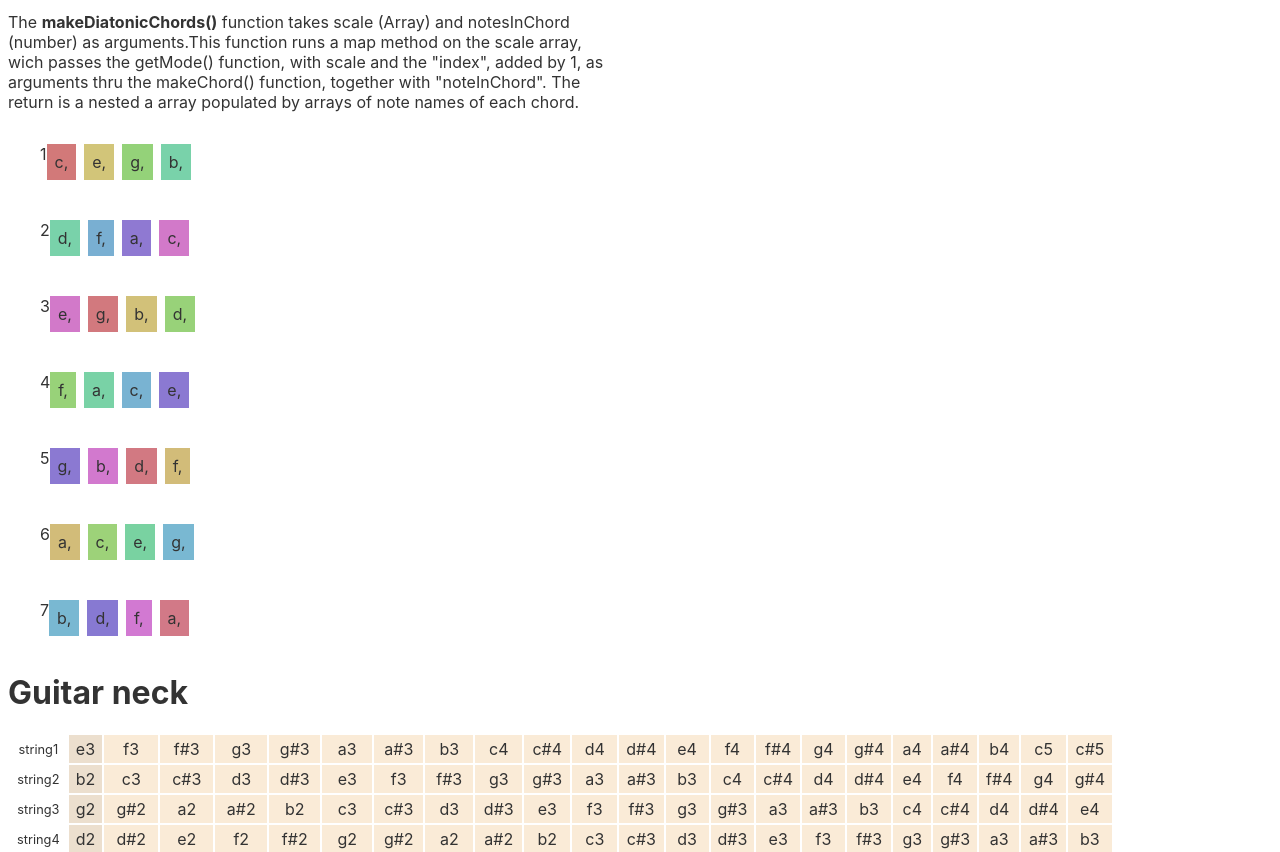
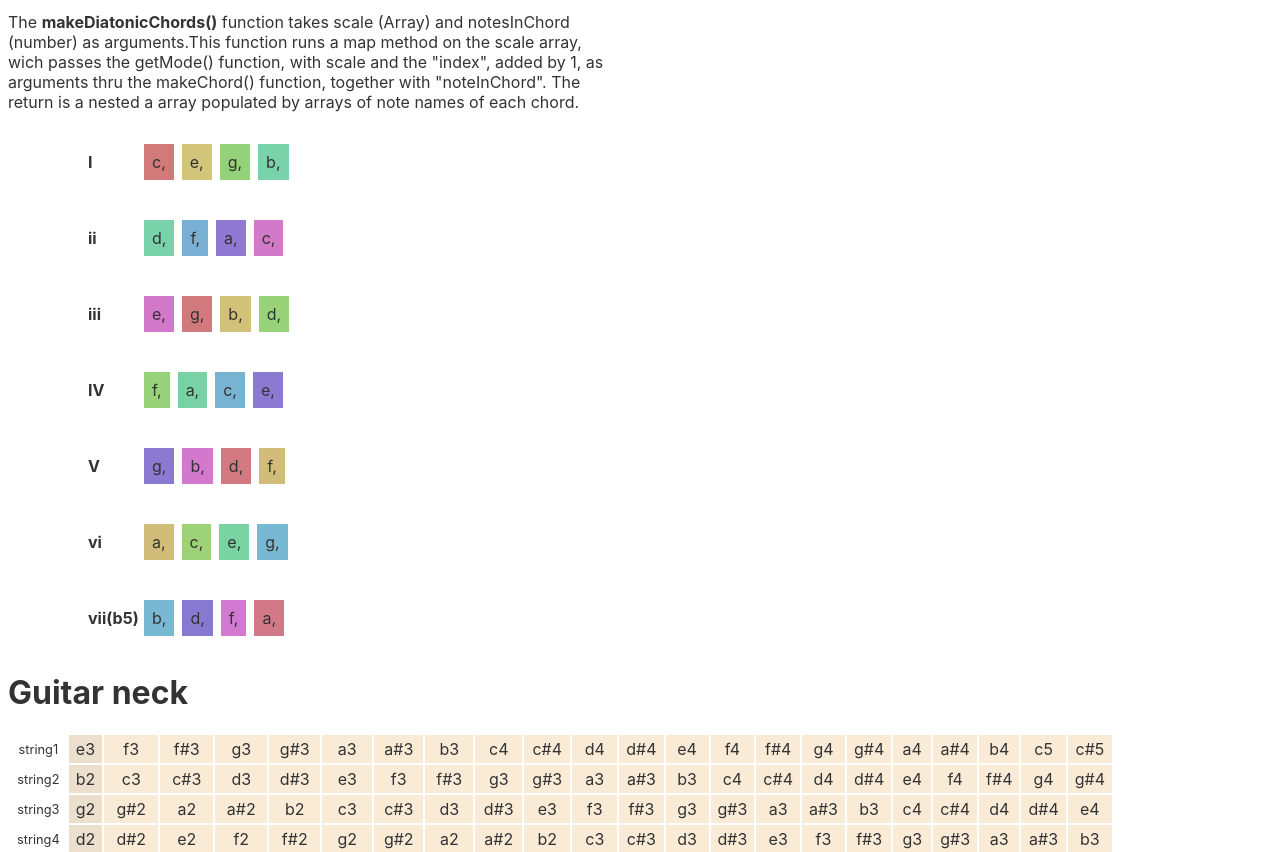
Before and after one commit to HEYROCKME/guitarSudoku, a Svelte app: page / in a window 1280 px wide. Shown: the part 360-1212 px from the top of the page. Built offline with nearby package versions, Linux system fonts and the light colour scheme.

Commit message:
test run

```diff
--- a/src/App.svelte
+++ b/src/App.svelte
@@ -41,7 +41,7 @@ console.log(cMajorChords);
 
 { #each cMajorChords as chord, o }
  <div class="diatonic-chord" >
-	 <p>{o + 1}</p>
+	 <p class="roman-numerals">{romanNumerals.majorScale[o]}</p>
    { #each chord as note, i }
     <p
 	class="note"
@@ -97,6 +97,7 @@ console.log(cMajorChords);
 		display: flex;
 		flex-direction: row;
 		justify-content: space-evenly;
+		align-items: center;
 		max-width :100px;
 		margin-bottom: .5em;
 		margin-left: 2em;
@@ -111,4 +112,13 @@ console.log(cMajorChords);
 	.docs {
 		max-width: 600px;
 	}
+
+	.roman-numerals {
+		min-width: 40px;
+		margin-left: 3em;
+		padding-right: 1em;
+		font-weight: bold;
+
+
+	}
 </style>
--- a/src/Constants.svelte
+++ b/src/Constants.svelte
@@ -18,7 +18,7 @@ function makeMusicalSpectre(scale: string[]  ) {
 export const romanNumerals = {
 	  upperCaseTwelveTone: [ "I", "(b)II", "II","(b)III", "III", "IV", "(b)V", "V", "(b)VI", "VI", "(b)VII", "VII" ],
 	  lowerCaseTwelveTone: [ "i", "(b)ii", "ii", "(b)iii", "iii", "iv", "(b)v", "v", "(b)vi", "vi", "(b)vii", "vii" ],
-	  majorScale: ["I", "ii", "iii", "IV", "V", "vi", "viib5"],
+	  majorScale: ["I", "ii", "iii", "IV", "V", "vi", "vii(b5)"],
 	  minorScale: ["i", "iib5", "III", "iv", "v", "(b)VI", "(b)VII"]
 }
 
```
